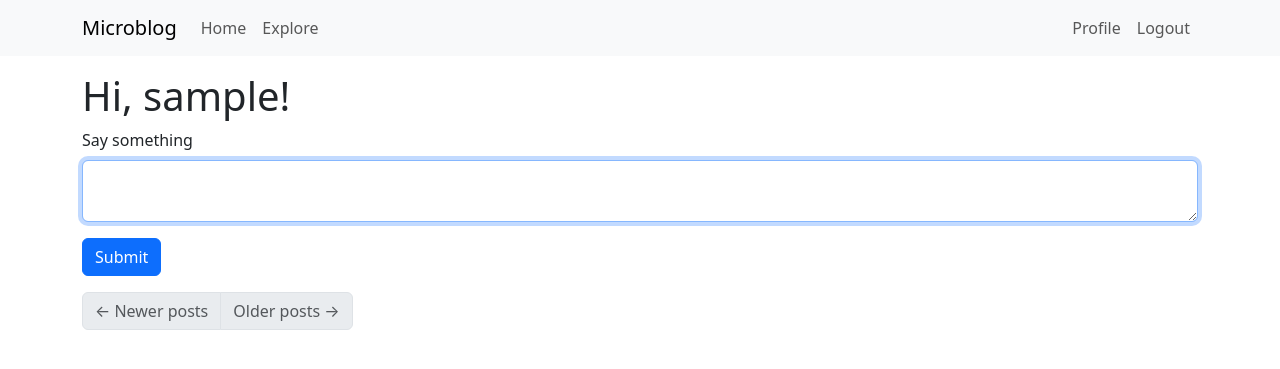
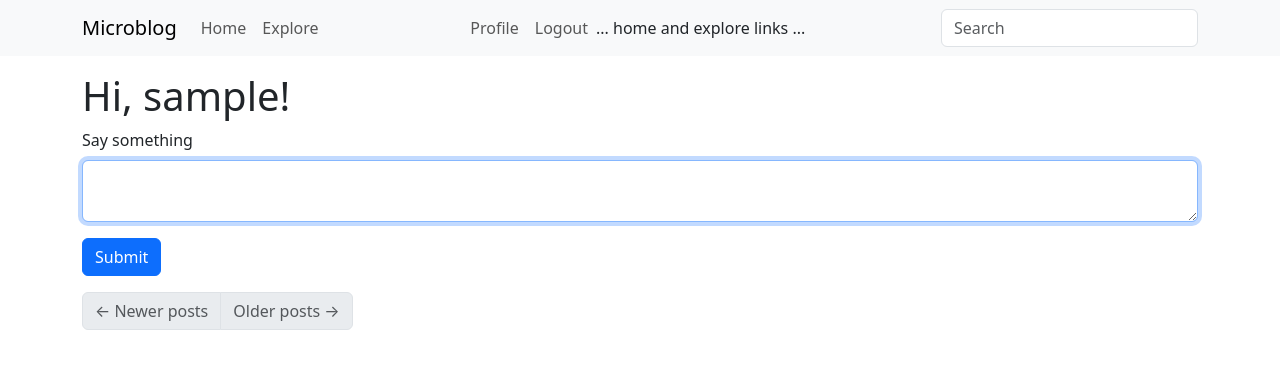
Before and after one commit to Dai014/micro_blog, a Flask app: page / in a window 1280 px wide. Shown: the top 369 px of the page. Run offline with Flask 3, Linux system fonts and the light colour scheme; the visitor is signed in with stand-in values (Sample User, id 1); data comes from the database, SQL or seed files in the repository; data that the repository does not hold is empty; some libraries are stand-ins or nearby versions.

Commit message:
add search func

```diff
--- a/app/main/forms.py
+++ b/app/main/forms.py
@@ -1,3 +1,4 @@
+from flask import request
 from flask_wtf import FlaskForm
 from wtforms import StringField, SubmitField, TextAreaField
 from wtforms.validators import ValidationError, DataRequired, Length
@@ -33,3 +34,13 @@ class PostForm(FlaskForm):
     post = TextAreaField(_l('Say something'), validators=[
         DataRequired(), Length(min=1, max=140)])
     submit = SubmitField(_l('Submit'))
+
+class SearchForm(FlaskForm):
+    q = StringField(_l('Search'), validators=[DataRequired()])
+
+    def __init__(self, *args, **kwargs):
+        if 'formdata' not in kwargs:
+            kwargs['formdata'] = request.args
+        if 'meta' not in kwargs:
+            kwargs['meta'] = {'csrf': False}
+        super(SearchForm, self).__init__(*args, **kwargs)
--- a/app/main/routes.py
+++ b/app/main/routes.py
@@ -6,7 +6,7 @@ from flask_babel import _, get_locale
 import sqlalchemy as sa
 from langdetect import detect, LangDetectException
 from app import db
-from app.main.forms import EditProfileForm, EmptyForm, PostForm
+from app.main.forms import EditProfileForm, EmptyForm, PostForm, SearchForm
 from app.models import User, Post
 from app.translate import translate
 from app.main import bp
@@ -17,6 +17,7 @@ def before_request():
     if current_user.is_authenticated:
         current_user.last_seen = datetime.now(timezone.utc)
         db.session.commit()
+        g.search_form = SearchForm()
     g.locale = str(get_locale())
 
 
@@ -150,3 +151,19 @@ def translate_text():
     return {'text': translate(data['text'],
                               data['source_language'],
                               data['dest_language'])}
+
+
+@bp.route('/search')
+@login_required
+def search():
+    if not g.search_form.validate():
+        return redirect(url_for('main.explore'))
+    page = request.args.get('page', 1, type=int)
+    posts, total = Post.search(g.search_form.q.data, page,
+                               current_app.config['POSTS_PER_PAGE'])
+    next_url = url_for('main.search', q=g.search_form.q.data, page=page + 1) \
+        if total > page * current_app.config['POSTS_PER_PAGE'] else None
+    prev_url = url_for('main.search', q=g.search_form.q.data, page=page - 1) \
+        if page > 1 else None
+    return render_template('search.html', title=_('Search'), posts=posts,
+                           next_url=next_url, prev_url=prev_url)
--- a/app/models.py
+++ b/app/models.py
@@ -158,7 +158,7 @@ def load_user(id):
     return db.session.get(User, int(id))
 
 
-class Post(db.Model):
+class Post(SearchableMixin, db.Model):
     __searchable__ = ['body']
     id: so.Mapped[int] = so.mapped_column(primary_key=True)
     body: so.Mapped[str] = so.mapped_column(sa.String(140))
@@ -177,7 +177,7 @@ class Post(db.Model):
 class SearchableMixin(object):
     @classmethod
     def search(cls, expression, page, per_page):
-        ids, total = query_index(cls.__tablename__, expression, page, per_page)
+        ids, total = query_index(cls.__tablename__, expression, page, per_page) #them id vao when theo thu tu i
         if total == 0:
             return [], 0
         when = []
--- a/app/templates/base.html
+++ b/app/templates/base.html
@@ -44,6 +44,18 @@
             </li>
             {% endif %}
           </ul>
+           <ul class="navbar-nav me-auto mb-2 mb-lg-0">
+                    ... home and explore links ...
+                </ul>
+                {% if g.search_form %}
+                <form class="navbar-form navbar-left" method="get"
+                        action="{{ url_for('main.search') }}">
+                    <div class="form-group">
+                        {{ g.search_form.q(size=20, class='form-control',
+                            placeholder=g.search_form.q.label.text) }}
+                    </div>
+                </form>
+                {% endif %}
         </div>
       </div>
     </nav>
```
Also changed, not shown: app/templates/search.html (added, +22 -0 lines).
